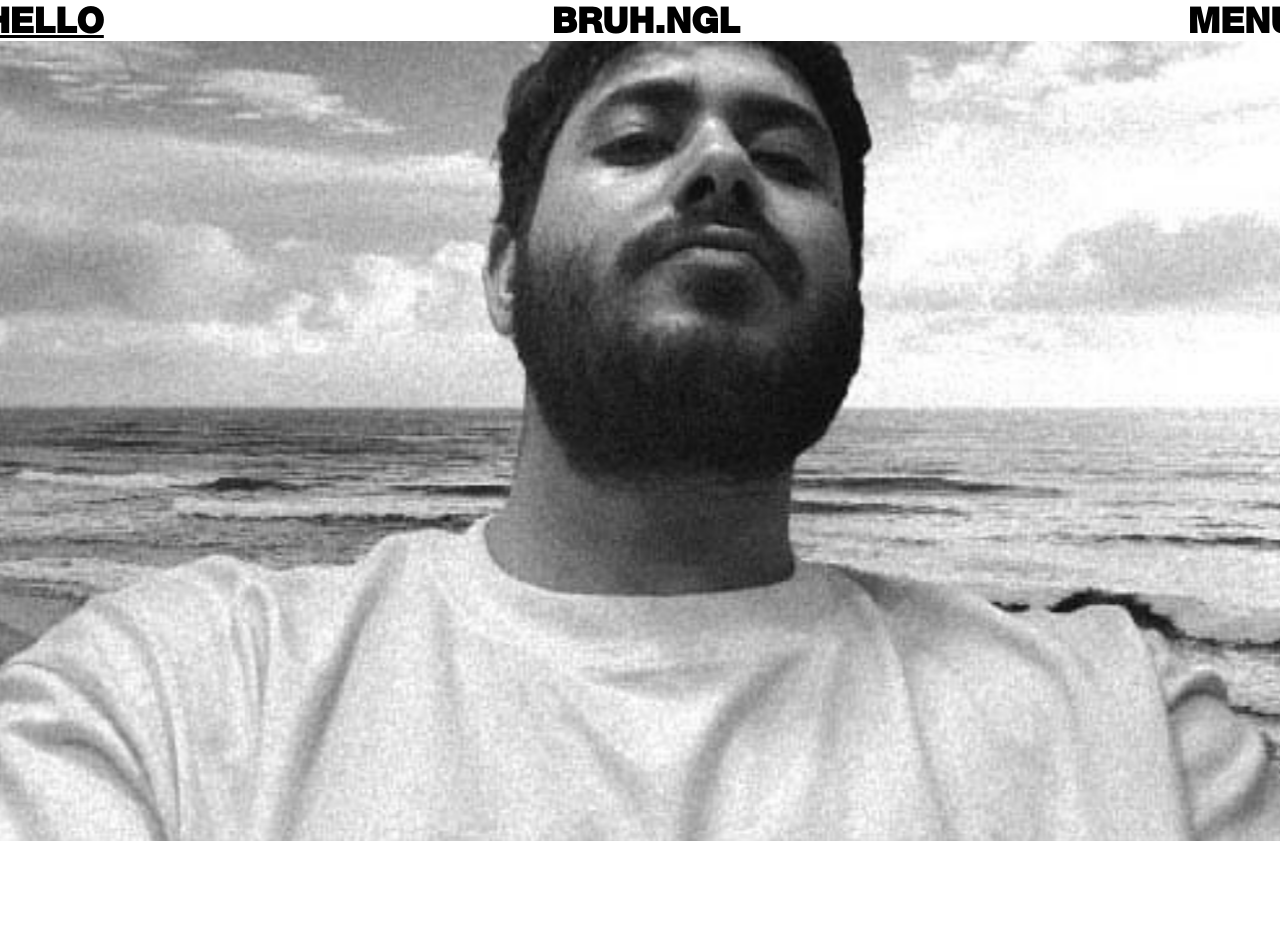
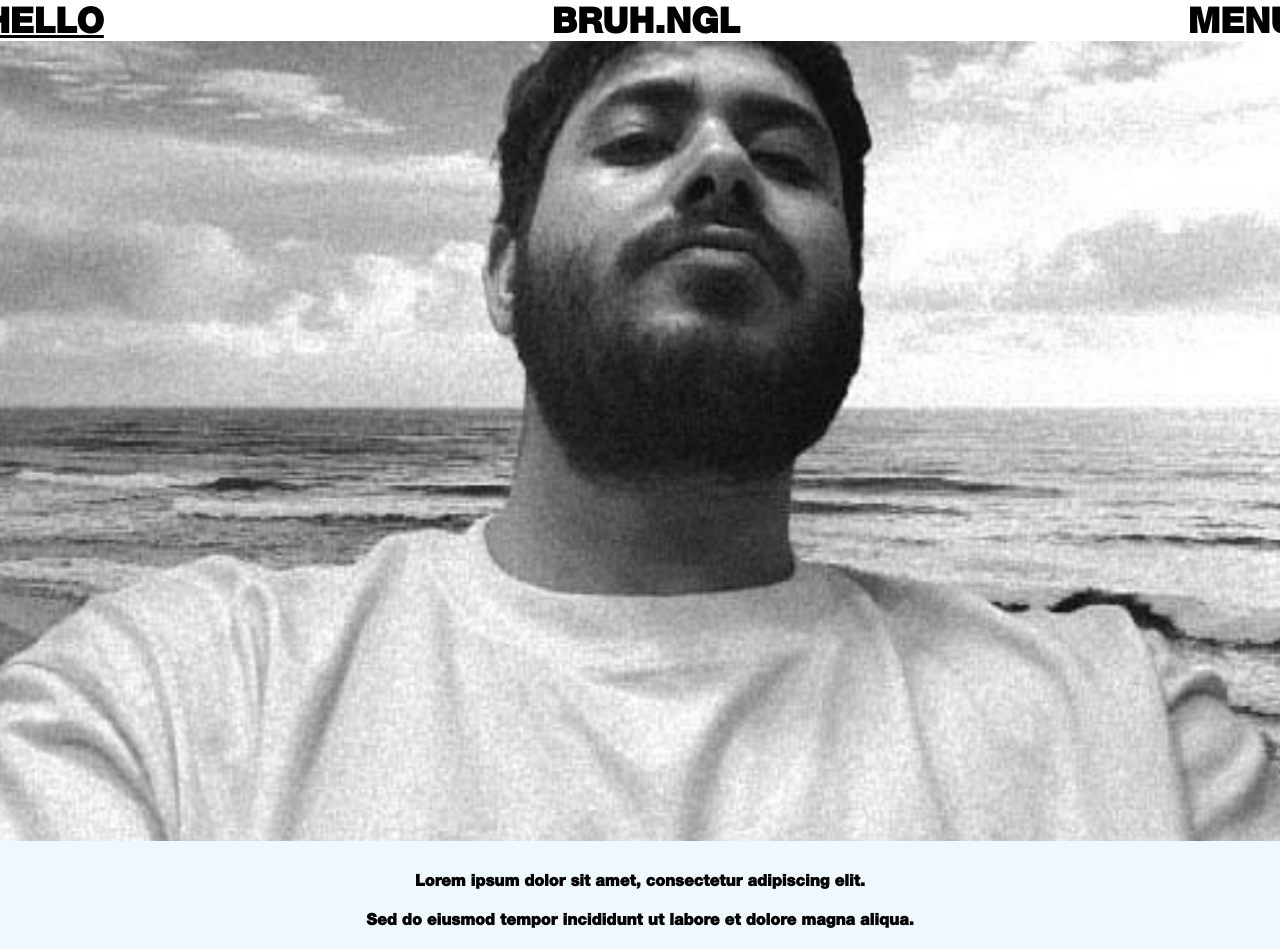
Before and after one commit to bruhngl0/sideproject, a React (Vite) app: page / in a window 1280 px wide. Shown: the top 949 px of the page. Built offline with nearby package versions, Linux system fonts and the light colour scheme.

Commit message:
sectionchange

```diff
--- a/src/components/Homepage.jsx
+++ b/src/components/Homepage.jsx
@@ -13,8 +13,9 @@ const Homepage = () => {
     <div>
       <Header />
        <PhotographyPage />
+       <TextReveal />
       <Project />
-      <TextReveal />
+
 
 
 
```
